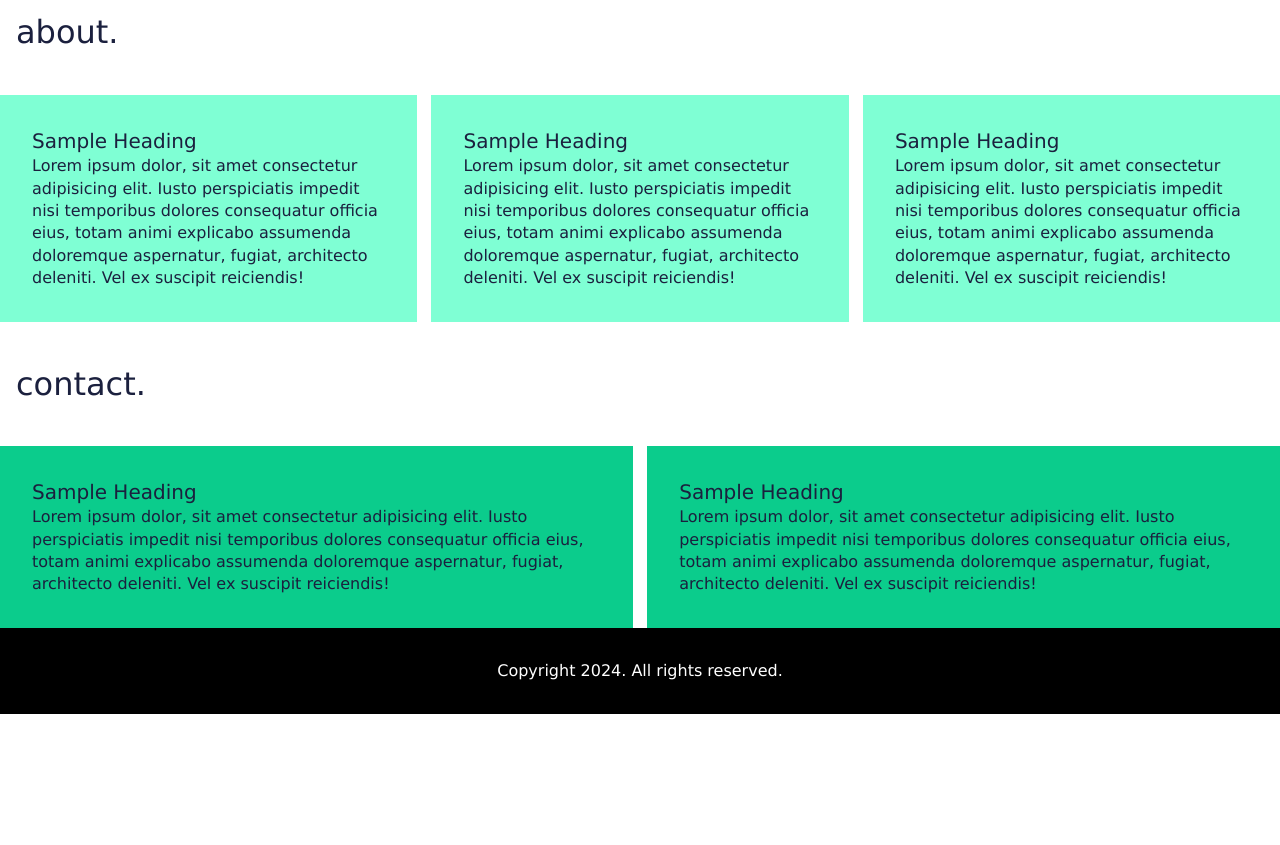
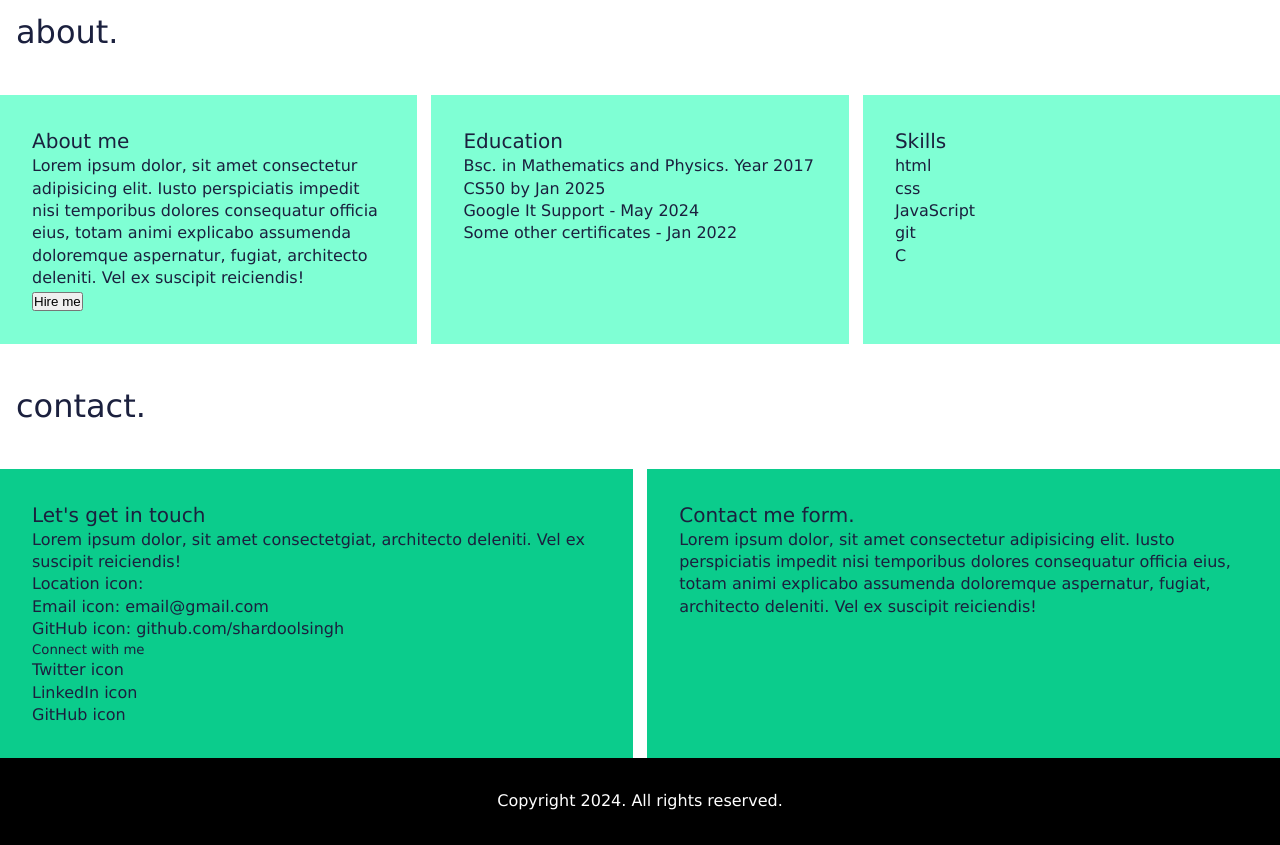
Before and after one commit to shardoolsingh/shardoolsingh.github.io, a plain HTML site: page index.html in a window 1280 px wide. Shown: the part 1280-2125 px from the top of the page. Before the commit the page ends 1994 px from the top, so only its background shows below. Drawn offline with Linux system fonts and the light colour scheme.

Commit message:
update html content for the about and contact section

```diff
--- a/index.html
+++ b/index.html
@@ -104,16 +104,38 @@
         <h3>about.</h3>
         <div class="grid-about-container">
             <div class="grid-about-items">
-                <h4>Sample Heading</h4>
+                <h4>About me</h4>
                 <p>Lorem ipsum dolor, sit amet consectetur adipisicing elit. Iusto perspiciatis impedit nisi temporibus dolores consequatur officia eius, totam animi explicabo assumenda doloremque aspernatur, fugiat, architecto deleniti. Vel ex suscipit reiciendis!</p>
+                <button class="cta cta-about">Hire me</button>
             </div>
             <div class="grid-about-items">
-                <h4>Sample Heading</h4>
-                <p>Lorem ipsum dolor, sit amet consectetur adipisicing elit. Iusto perspiciatis impedit nisi temporibus dolores consequatur officia eius, totam animi explicabo assumenda doloremque aspernatur, fugiat, architecto deleniti. Vel ex suscipit reiciendis!</p>
+                <h4>Education</h4>
+                <div class="edu-degree">
+                    <p>Bsc. in Mathematics and Physics. Year 2017</p>
+                </div>
+                <div class="edu-certs">
+                    <ul>
+                        <li>
+                            <p>CS50 by Jan 2025</p>
+                        </li>
+                        <li>
+                            <p>Google It Support - May 2024</p>
+                        </li>
+                        <li>
+                            <p>Some other certificates - Jan 2022</p>
+                        </li>
+                    </ul>
+                </div>
             </div>
             <div class="grid-about-items">
-                <h4>Sample Heading</h4>
-                <p>Lorem ipsum dolor, sit amet consectetur adipisicing elit. Iusto perspiciatis impedit nisi temporibus dolores consequatur officia eius, totam animi explicabo assumenda doloremque aspernatur, fugiat, architecto deleniti. Vel ex suscipit reiciendis!</p>
+                <h4>Skills</h4>
+                <ul>
+                    <li>html</li>
+                    <li>css</li>
+                    <li>JavaScript</li>
+                    <li>git</li>
+                    <li>C</li>
+                </ul>
             </div>
         </div>
     </section>
@@ -122,11 +144,22 @@
         <h3>contact.</h3>
         <div class="grid-contact-container">
             <div class="grid-contact-items">
-                <h4>Sample Heading</h4>
-                <p>Lorem ipsum dolor, sit amet consectetur adipisicing elit. Iusto perspiciatis impedit nisi temporibus dolores consequatur officia eius, totam animi explicabo assumenda doloremque aspernatur, fugiat, architecto deleniti. Vel ex suscipit reiciendis!</p>
+                <h4>Let's get in touch</h4>
+                <p>Lorem ipsum dolor, sit amet consectetgiat, architecto deleniti. Vel ex suscipit reiciendis!</p>
+                <ul>
+                    <li>Location icon:</li>
+                    <li>Email icon: email@gmail.com </li>
+                    <li>GitHub icon: github.com/shardoolsingh</li>
+                </ul>
+                <h5>Connect with me</h5>
+                <ul>
+                    <li>Twitter icon</li>
+                    <li>LinkedIn icon</li>
+                    <li>GitHub icon</li>
+                </ul>
             </div>
             <div class="grid-contact-items">
-                <h4>Sample Heading</h4>
+                <h4>Contact me form.</h4>
                 <p>Lorem ipsum dolor, sit amet consectetur adipisicing elit. Iusto perspiciatis impedit nisi temporibus dolores consequatur officia eius, totam animi explicabo assumenda doloremque aspernatur, fugiat, architecto deleniti. Vel ex suscipit reiciendis!</p>
             </div>
         </div>
```
